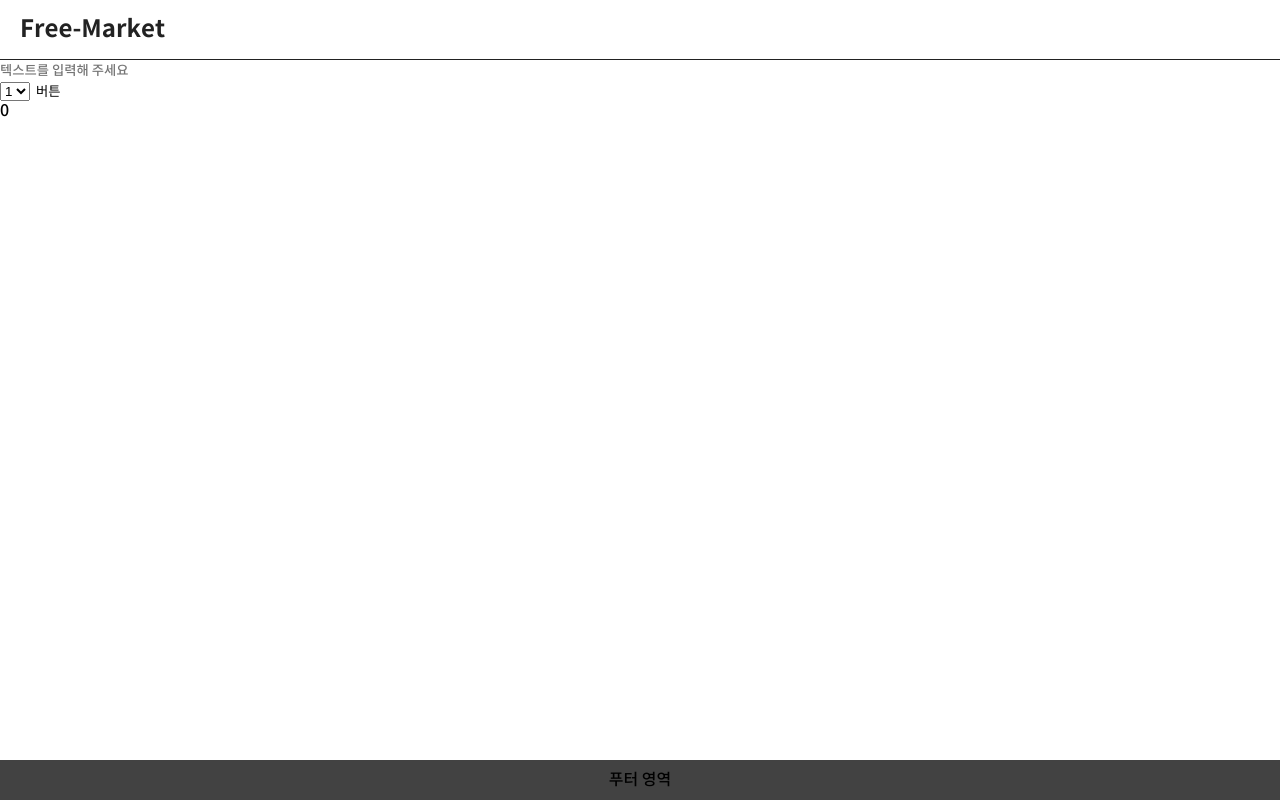
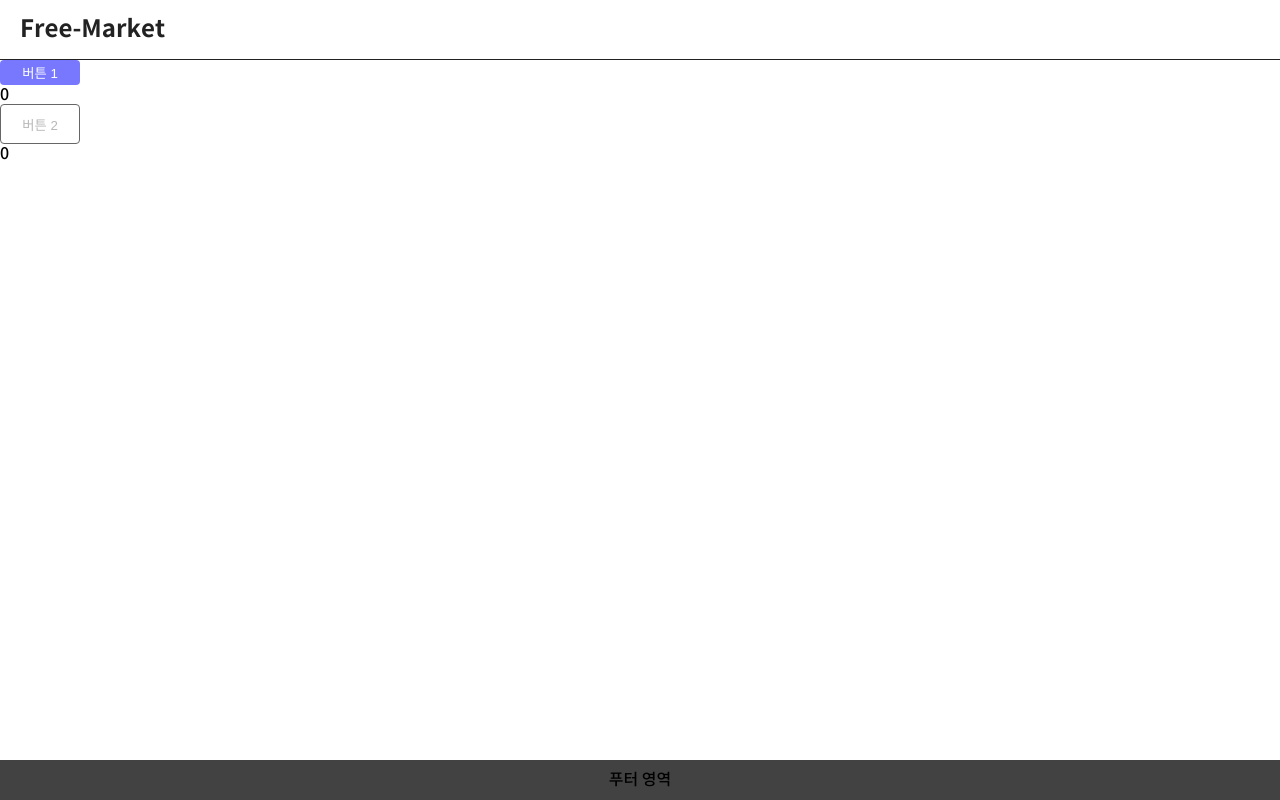
Before and after one commit to seohyun8592/free_market, a Next.js app: page / in a window 1280 px wide. Built offline with nearby package versions, Linux system fonts and the light colour scheme.

Commit message:
버튼 컴포넌트 작업중...v0.1

```diff
--- a/package.json
+++ b/package.json
@@ -9,6 +9,7 @@
     "lint": "next lint"
   },
   "dependencies": {
+    "classnames": "^2.5.1",
     "next": "14.0.3",
     "react": "^18",
     "react-dom": "^18",
--- /dev/null
+++ b/public/assets/styles/components/common/button/_button.scss
@@ -0,0 +1,15 @@
+.btn {
+  min-width: rem(80);
+  height: rem(25);
+  border-radius: rem(4);
+  &__primary {
+    color: #ffffff;
+    background-color: rgb(120, 120, 254);
+  }
+  &__small {
+  }
+  &__medium {
+    height: rem(40);
+    border: rem(1) solid #666666;
+  }
+}
--- a/public/assets/styles/style.scss
+++ b/public/assets/styles/style.scss
@@ -9,6 +9,7 @@
 // @import 'component/tab';
 
 @import "components/common/common";
+@import "components/common/button/button";
 // layout
 @import "components/layout/header.module";
 // @import 'components/nav.module';
--- a/src/app/page.tsx
+++ b/src/app/page.tsx
@@ -1,8 +1,8 @@
 import type { Metadata } from "next";
-import BaseInput from "@/components/base/Input";
-import BaseSelect from "@/components/base/Select";
-import BaseButton from "@/components/base/Button";
-import Count from "@/components/Count";
+import BaseInput from "@/components/base/Form/Input";
+import BaseSelect from "@/components/base/Form/Select";
+import BaseButton from "@/components/base/Button/Button";
+import ButtonGuide from "@/components/ButtonGuide";
 export const metadata: Metadata = {
   title: "Free-Market",
   description: "프리마켓에 오신걸 환영합니다.",
@@ -14,9 +14,9 @@ export const metadata: Metadata = {
 export default function MainPage() {
   return (
     <section>
-      <BaseInput />
-      <BaseSelect />
-      <Count />
+      {/* <BaseInput />
+      <BaseSelect /> */}
+      <ButtonGuide />
     </section>
   );
 }
--- /dev/null
+++ b/src/components/ButtonGuide.tsx
@@ -0,0 +1,32 @@
+"use client";
+import React, { useState } from "react";
+import BaseButton from "./base/Button/Button";
+
+export default function ButtonGuide() {
+  const [num, setNum] = useState(0);
+  const increamentCount = () => {
+    setNum((num) => num + 1);
+  };
+
+  return (
+    <>
+      <div>
+        <BaseButton increamentCount={increamentCount}>버튼 1</BaseButton>
+        <p>{num}</p>
+      </div>
+
+      <div>
+        <BaseButton
+          buttonProps={{
+            theme: "SECONDARY",
+            size: "MEDIUM",
+            disabled: true,
+          }}
+        >
+          버튼 2
+        </BaseButton>
+        <p>{num}</p>
+      </div>
+    </>
+  );
+}
--- a/src/components/Count.tsx
+++ /dev/null
@@ -1,19 +0,0 @@
-"use client";
-import React, { useState } from "react";
-import BaseButton from "./base/Button";
-
-
-
-export default function Count() {
-  const [num, setNum] = useState(0);
-  const increamentCount = () => {
-    setNum((num) => num + 1);
-  };
-
-  return (
-    <>
-      <BaseButton increamentCount={increamentCount}></BaseButton>
-      <p>{num}</p>
-    </>
-  );
-}
--- a/src/components/base/Button.tsx
+++ /dev/null
@@ -1,8 +0,0 @@
-import React, { MouseEvent } from "react";
-type Props = {
-  increamentCount: (event: MouseEvent<HTMLButtonElement>) => void;
-};
-
-export default function BaseButton({ increamentCount }: Props) {
-  return <button onClick={increamentCount}>버튼</button>;
-}
--- /dev/null
+++ b/src/components/base/Button/Button.tsx
@@ -0,0 +1,31 @@
+import React, { MouseEvent } from "react";
+import {
+  BUTTON_THEME,
+  BUTTON_SIZE,
+} from "@/components/base/Button/buttonConfig";
+import { ButtonProps } from "@/components/base/Button/ButtonTypes";
+import classNames from "classnames";
+
+type Props = {
+  increamentCount?: (event: MouseEvent<HTMLButtonElement>) => void;
+  buttonProps?: ButtonProps;
+  children?: React.ReactNode
+};
+
+export default function BaseButton({ increamentCount, buttonProps, children }: Props) {
+  const {
+    theme = "PRIMARY",
+    size = "NONE",
+    disabled = false,
+  } = buttonProps || { theme: "PRIMARY", size: "NONE" };
+
+  return (
+    <button
+      {...buttonProps}
+      className={classNames(BUTTON_THEME[theme], BUTTON_SIZE[size])}
+      onClick={increamentCount}
+    >
+      {children}
+    </button>
+  );
+}
--- /dev/null
+++ b/src/components/base/Button/ButtonTypes.ts
@@ -0,0 +1,22 @@
+
+import { BUTTON_THEME, BUTTON_SIZE } from '@/components/base/Button/buttonConfig';
+import { ButtonHTMLAttributes } from 'react';
+
+export interface ButtonProps extends ButtonHTMLAttributes<HTMLButtonElement> {
+  /**
+   * 추가 적용할 class 명
+   */
+  className?: string;
+  /**
+   * 버튼 테마
+   */
+  theme?: keyof typeof BUTTON_THEME;
+  /**
+   * 버튼 크기
+   */
+  size?: keyof typeof BUTTON_SIZE;
+  /**
+   * 버튼 크기
+   */
+  disabled?: boolean;
+}
--- /dev/null
+++ b/src/components/base/Button/buttonConfig.ts
@@ -0,0 +1,11 @@
+export const BUTTON_THEME = {
+  PRIMARY: "btn btn__primary",
+  SECONDARY: 'btn btn__secondary',
+};
+
+export const BUTTON_SIZE = {
+  NONE: "",
+  SMALL: "btn__small",
+  MEDIUM: "btn__medium",
+  LARGE: "btn__large",
+};
```
Also changed, not shown: src/components/base/Form/Input.tsx (renamed from src/components/base/Input.tsx), src/components/base/Form/Select.tsx (renamed from src/components/base/Select.tsx), 1 other file (tests, documents, lock files or other folders).
